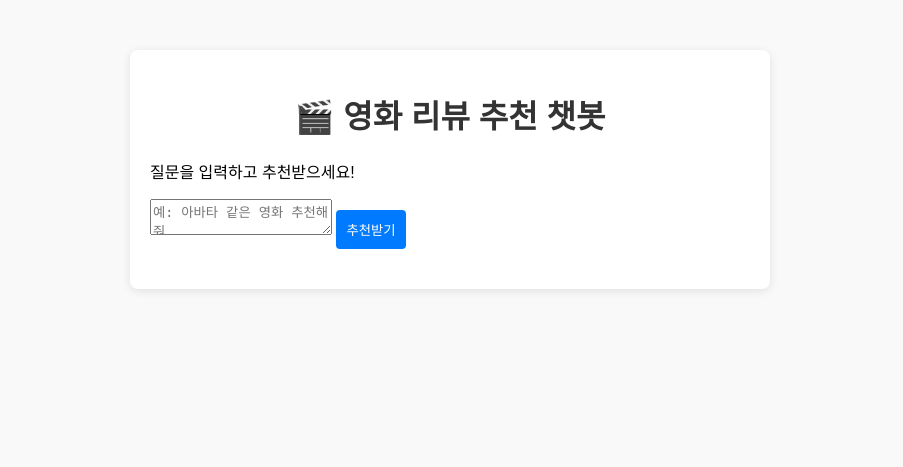
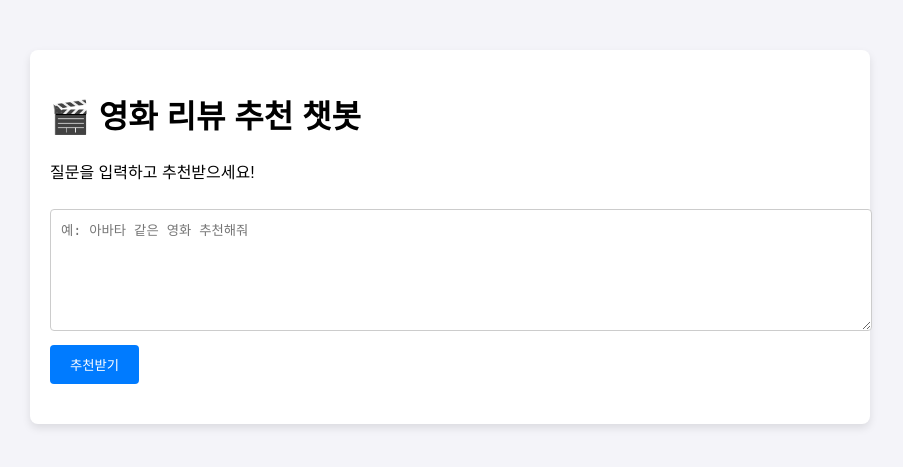
Before and after one commit to gosaengchung/review.github.io, a Flask app: template templates/index.html in a window 1280 px wide. Shown: the top 467 px of the page, without its empty margins (190-1093 px from the left). Run offline with Flask 3, Linux system fonts and the light colour scheme; the template is opened without the code that fills it, so the values that code supplies are empty; parts of the project's set-up code (start-up, migrations or seed data) failed here and were passed over.

Commit message:
Update style.css

```diff
--- a/static/style.css
+++ b/static/style.css
@@ -1,38 +1,30 @@
 body {
     font-family: Arial, sans-serif;
+    background-color: #f4f4f9;
     margin: 0;
     padding: 0;
-    background-color: #f9f9f9;
 }
 
 .container {
-    max-width: 600px;
+    max-width: 800px;
     margin: 50px auto;
     padding: 20px;
     background: white;
     border-radius: 8px;
-    box-shadow: 0 2px 10px rgba(0, 0, 0, 0.1);
+    box-shadow: 0 4px 8px rgba(0, 0, 0, 0.1);
 }
 
-h1 {
-    text-align: center;
-    color: #333;
-}
-
-form {
-    display: flex;
-    flex-direction: column;
-    gap: 10px;
-}
-
-input[type="text"] {
+textarea {
+    width: 100%;
+    height: 100px;
+    margin: 10px 0;
     padding: 10px;
     border: 1px solid #ccc;
     border-radius: 4px;
 }
 
 button {
-    padding: 10px;
+    padding: 10px 20px;
     background: #007bff;
     color: white;
     border: none;
```
